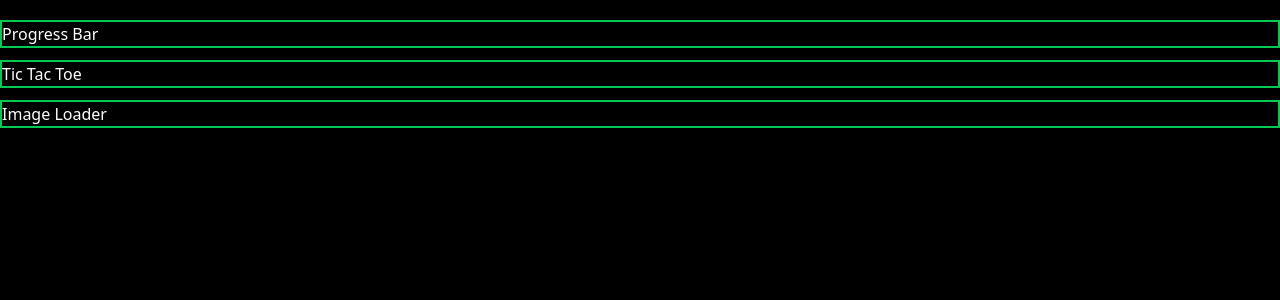
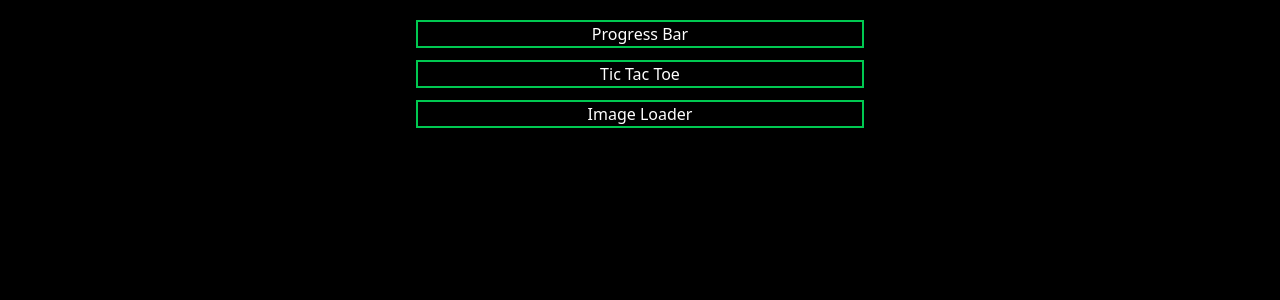
Before and after one commit to V-Wong/frontend-practice, a React (Vite) app: page / in a window 1280 px wide. Shown: the top 300 px of the page. Built offline with nearby package versions, Linux system fonts and the light colour scheme.

Commit message:
feat(home): Center text and pad list items

```diff
--- a/src/App.tsx
+++ b/src/App.tsx
@@ -26,11 +26,11 @@ function App() {
           path="/"
           element={
             <Page>
-              <ul className="w-full flex flex-col items-center gap-y-3">
+              <ul className="w-full max-w-md flex flex-col items-center gap-y-3">
                 {PAGES.map(({ name, path }) => (
                   <Link
                     to={{ pathname: path }}
-                    className="w-full border-green-500 border-2"
+                    className="w-full text-center border-green-500 border-2"
                   >
                     <li>{name}</li>
                   </Link>
```
